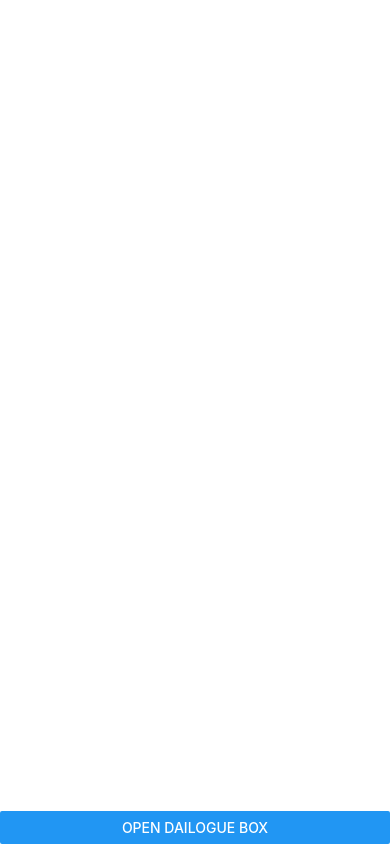
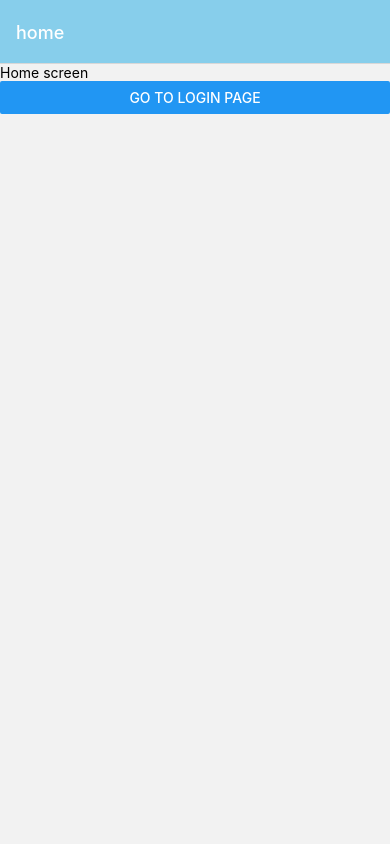
Before and after one commit to AAMINABIBI/E-App, a React Native app: screen / in a window 390 px wide. Built offline with nearby package versions, Linux system fonts and the light colour scheme.

Commit message:
stack navigation update

```diff
--- a/App.tsx
+++ b/App.tsx
@@ -9,12 +9,17 @@ import ModalBox from './Concepts/ModalBox';
 import Pressbale from './Concepts/Pressable';
 import BarStatus from './Concepts/BarStatus';
 import CustomModal from './Concepts/CustomModal'
-
-const App = () => {
-  return (
-  <CustomModal/>
-
-  )
-}
+import StackNavigation from './Concepts/StackNavigation';
+const App =
+  () => {
+    return (
+      // <Pressbale/>
+      //<ModalBox/>
+      // <Pressbale/>
+      //<BarStatus/>
+      //<CustomModal/>
+      <StackNavigation />
+    )
+  }
 
 export default App
--- /dev/null
+++ b/Concepts/StackNavigation.tsx
@@ -0,0 +1,65 @@
+import React from 'react'
+import { NavigationContainer } from '@react-navigation/native';
+import { createNativeStackNavigator } from '@react-navigation/native-stack';
+import { View, Text, Button } from 'react-native';
+
+
+const Stack = createNativeStackNavigator();
+const StackNavigation = () => {
+
+    return (
+        <NavigationContainer>
+
+            <Stack.Navigator
+            screenOptions={{
+                headerStyle:{
+                    backgroundColor:'skyblue'
+                },
+                headerTintColor:'white',
+                headerBackTitleStyle:{
+                    fontSize:25
+                }
+            }}
+            >
+                <Stack.Screen name='home'component={Home}
+
+              />
+                <Stack.Screen name='login' component={Login}
+                  options={{
+                    headerTitle:()=><Button title='leftBtn'/>,
+                    headerRight:()=><Button title='Btn' onPress={()=>console.warn('Btn pressed')}/>,
+
+                }}
+                />
+            </Stack.Navigator>
+        </NavigationContainer>
+
+
+    )
+}
+
+const Home = (props) => {
+    const name='amna';
+    const age=20
+    return (
+
+        <View>
+            <Text>Home screen</Text>
+            <Button title='go to login page' onPress={()=>props.navigation.navigate('login',{name:name ,age:age})} />
+        </View>
+    )
+}
+
+const Login=(props)=>{
+    const { name, age } = props.route.params; // Destructuring params correctly
+    return(
+        <View>
+       <Text>Login Screen</Text>
+       <Text>name:{name}</Text>
+       <Text>Age:{age}</Text>
+
+        </View>
+    )
+}
+
+export default StackNavigation
--- a/package.json
+++ b/package.json
@@ -10,8 +10,12 @@
     "test": "jest"
   },
   "dependencies": {
+    "@react-navigation/native": "^6.1.18",
+    "@react-navigation/native-stack": "^6.11.0",
     "react": "18.2.0",
-    "react-native": "0.74.5"
+    "react-native": "0.74.5",
+    "react-native-safe-area-context": "^4.10.8",
+    "react-native-screens": "^3.34.0"
   },
   "devDependencies": {
     "@babel/core": "^7.20.0",
```
Also changed, not shown: 1 other file (tests, documents, lock files or other folders).
